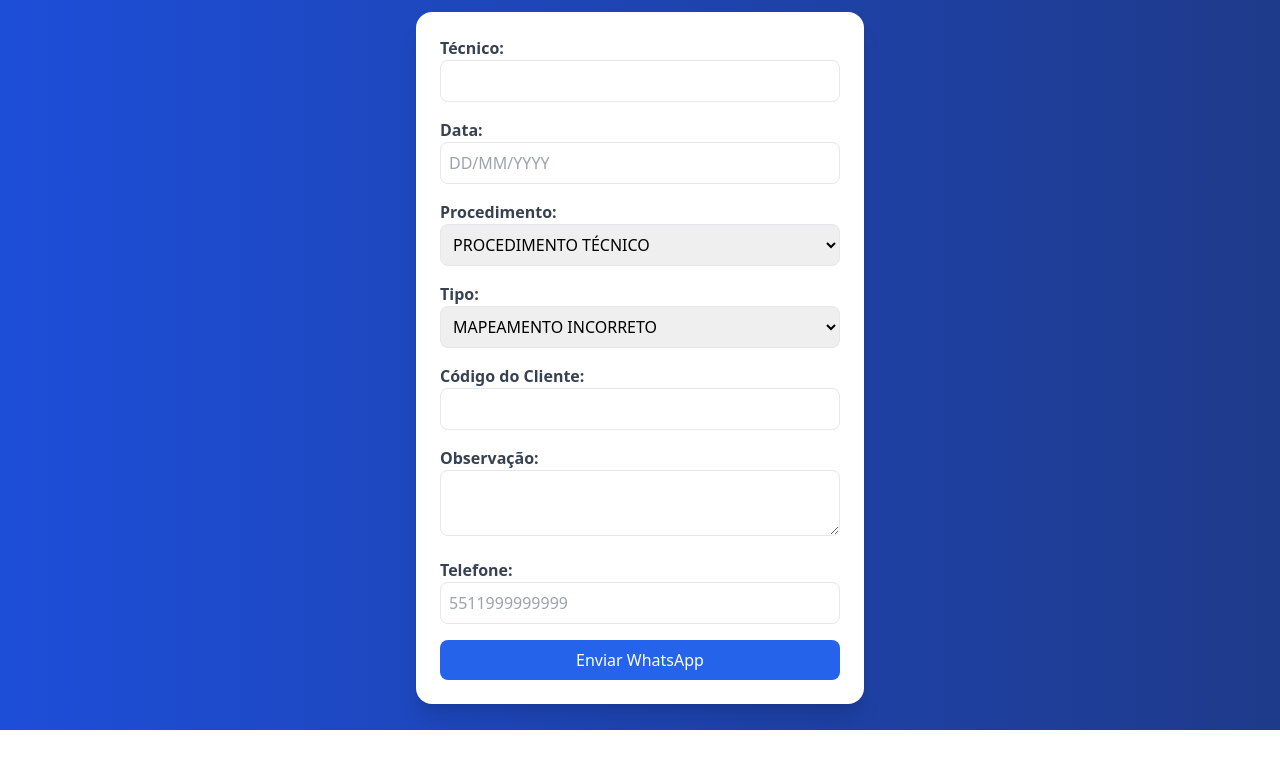
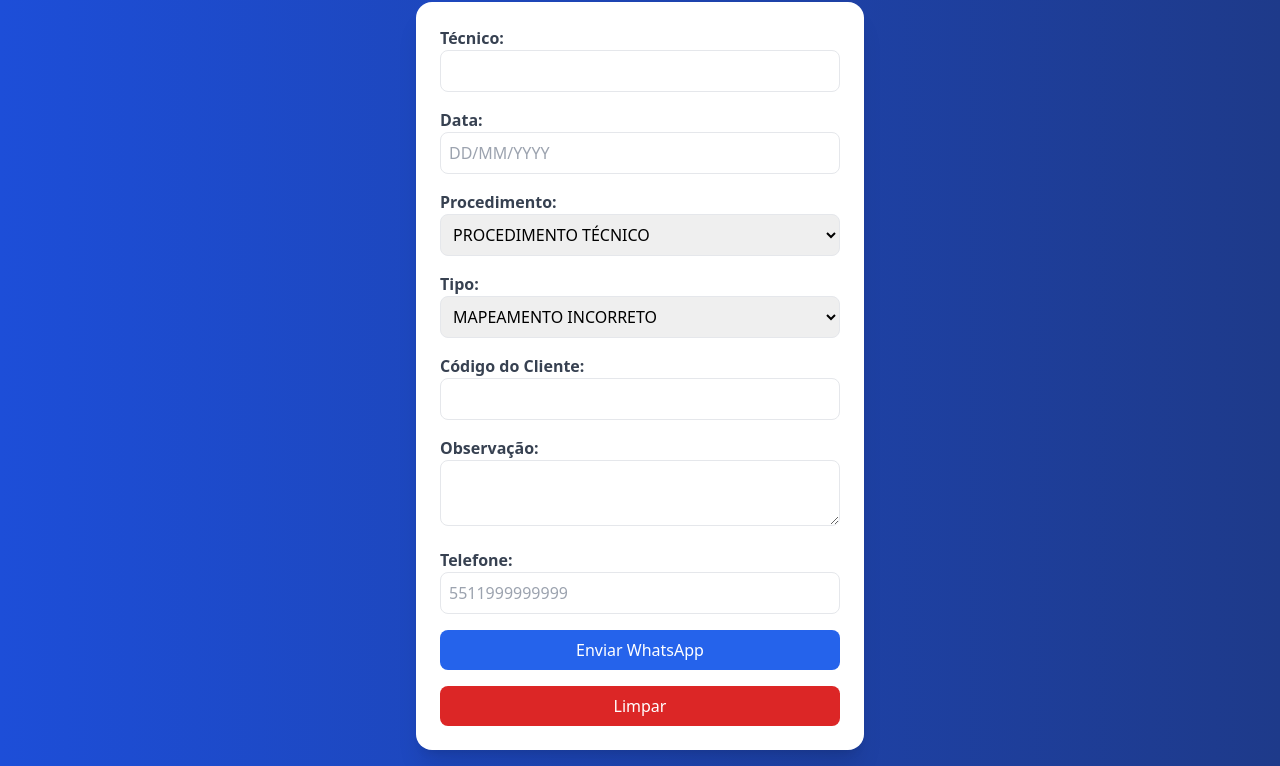
Before and after one commit to thiaaagao/disparador, a plain HTML site: page index.html in a window 1280 px wide. Shown: the part 70-836 px from the top of the page. Before the commit the page ends 800 px from the top, so only its background shows below. Drawn offline with nearby package versions, Linux system fonts and the light colour scheme.

Commit message:
add: botão para limpar o forms

```diff
--- a/index.html
+++ b/index.html
@@ -58,6 +58,7 @@
             </div>
         </div>
         <button type="button" onclick="enviarWhatsApp()" class="w-full bg-blue-600 text-white py-2 rounded-lg mt-4 hover:bg-blue-700 transition">Enviar WhatsApp</button>
+        <button type="button" onclick="limparFormulario()" class="w-full bg-red-600 text-white py-2 rounded-lg mt-4 hover:bg-red-700 transition">Limpar</button>
     </form>
 
     <script>
@@ -66,6 +67,9 @@
             if (value.length > 2) value = value.replace(/(\d{2})(\d)/, "$1/$2");
             if (value.length > 5) value = value.replace(/(\d{2}\/\d{2})(\d)/, "$1/$2");
             input.value = value;
+        }
+        function limparFormulario(){
+                document.getElementById('whatsappForm').reset();
         }
 
         function enviarWhatsApp() {
@@ -87,7 +91,6 @@
                            `================================`;
 
             let url = `https://api.whatsapp.com/send?phone=${telefone}&text=${mensagem}`;
-
             let newWindow = window.open(url, '_blank');
             if (newWindow) {
                 newWindow.opener = null;
```
